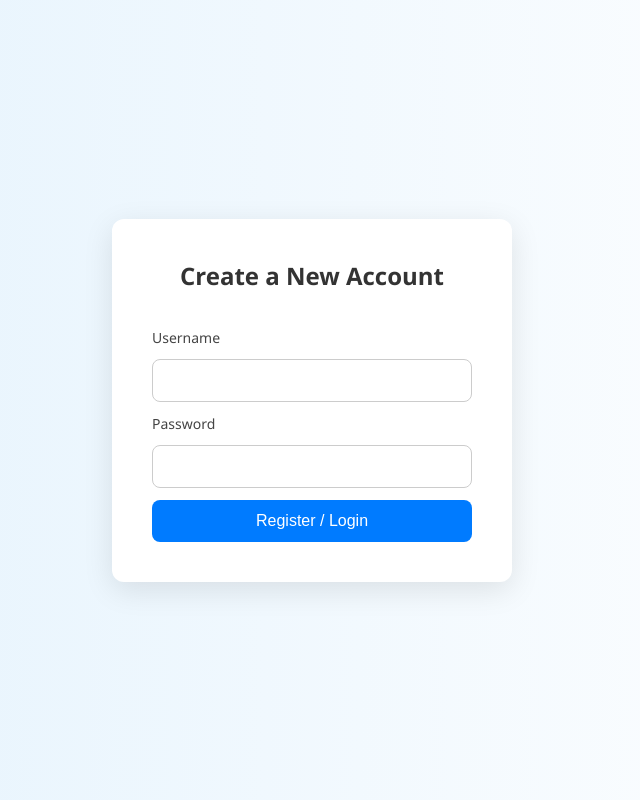
After one commit to AndrewTranKings/AT3-App, a Flask app: page /login in a window 1280 px wide. The commit adds this page. Shown: the whole page, without its empty margins (328-968 px from the left). Run offline with Flask 3, Linux system fonts and the light colour scheme.

Commit message:
Added a login system. Created users are saved to the database and displayed on the calendar page. Their details being displayed is only for testing purposes and will be removed at a later stage.

```diff
--- a/home/server.py
+++ b/home/server.py
@@ -1,5 +1,6 @@
 from flask import Flask, render_template, url_for, redirect, request
-from data import db
+from data import db, User
+from user import create_new_user
 
 app = Flask(__name__)
 app.config['SQLALCHEMY_DATABASE_URI'] = 'sqlite:///example_test_db.db'
@@ -8,7 +9,8 @@ db.init_app(app)
 
 @app.route('/', methods=['GET'])
 def calendar():
-    return render_template('calendar.html')
+    all_users = User.query.all()
+    return render_template('calendar.html', all_users = all_users)
 
 @app.route('/profile', methods=['GET'])
 def profile():
@@ -22,6 +24,16 @@ def community():
 def shop():
     return render_template('shop.html')
 
+@app.route('/login', methods=['GET', 'POST'])
+def login():
+    if request.method == 'GET':
+        return render_template('login.html')
+    elif request.method == 'POST':
+        username_input = request.form.get('username')
+        password_input = request.form.get('password')
+        create_new_user(username_input, password_input)
+        return redirect(url_for('calendar'))
+
 
 if __name__ == '__main__':
     with app.app_context():
--- /dev/null
+++ b/home/static/css/login.css
@@ -0,0 +1,84 @@
+/* login.css */
+* {
+    box-sizing: border-box;
+}
+
+body {
+    font-family: 'Segoe UI', Tahoma, Geneva, Verdana, sans-serif;
+    background: linear-gradient(to right, #e3f2fd, #ffffff);
+    display: flex;
+    justify-content: center;
+    align-items: center;
+    height: 100vh;
+    margin: 0;
+}
+
+.login-container {
+    background: #ffffff;
+    padding: 40px;
+    border-radius: 12px;
+    box-shadow: 0 8px 30px rgba(0, 0, 0, 0.1);
+    width: 100%;
+    max-width: 400px;
+    display: flex;
+    flex-direction: column;
+    gap: 16px;
+}
+
+.login-container h2 {
+    margin: 0 0 20px;
+    text-align: center;
+    color: #333;
+    font-weight: 600;
+    font-size: 24px;
+}
+
+form {
+    display: flex;
+    flex-direction: column;
+    gap: 12px;
+}
+
+label {
+    font-size: 14px;
+    color: #444;
+}
+
+input[type="text"],
+input[type="password"] {
+    padding: 12px 14px;
+    border: 1px solid #ccc;
+    border-radius: 8px;
+    font-size: 15px;
+    transition: border-color 0.2s;
+}
+
+input[type="text"]:focus,
+input[type="password"]:focus {
+    outline: none;
+    border-color: #007BFF;
+    box-shadow: 0 0 0 2px rgba(0, 123, 255, 0.2);
+}
+
+button {
+    align-self: center;
+    width: 100%;
+    padding: 12px;
+    background: #007BFF;
+    color: white;
+    border: none;
+    border-radius: 8px;
+    font-size: 16px;
+    font-weight: 500;
+    cursor: pointer;
+    transition: background 0.3s ease, transform 0.1s ease;
+}
+
+button:hover {
+    background: #0056b3;
+    transform: translateY(-1px);
+}
+
+button:active {
+    transform: translateY(1px);
+}
--- /dev/null
+++ b/home/templates/login.html
@@ -0,0 +1,22 @@
+<!DOCTYPE html>
+<html lang="en">
+<head>
+    <meta charset="UTF-8">
+    <title>Login / Register</title>
+    <link rel="stylesheet" href="{{ url_for('static', filename='css/login.css') }}">
+</head>
+<body>
+    <div class="login-container">
+        <h2>Create a New Account</h2>
+        <form method="POST" action="{{ url_for('login') }}">
+            <label for="username">Username</label>
+            <input type="text" id="username" name="username" required>
+
+            <label for="password">Password</label>
+            <input type="password" id="password" name="password" required>
+
+            <button type="submit">Register / Login</button>
+        </form>
+    </div>
+</body>
+</html>
--- /dev/null
+++ b/home/user.py
@@ -0,0 +1,6 @@
+from data import db, User
+
+def create_new_user(username_input, password_input):
+    new_user = User(username=username_input, password=password_input)
+    db.session.add(new_user)
+    db.session.commit()
```
Also changed, not shown: home/data.py (+6 -10 lines), home/templates/calendar.html (+12 -0 lines), home/templates/register.html (deleted, +0 -99 lines), instance/example_test_db.db.
